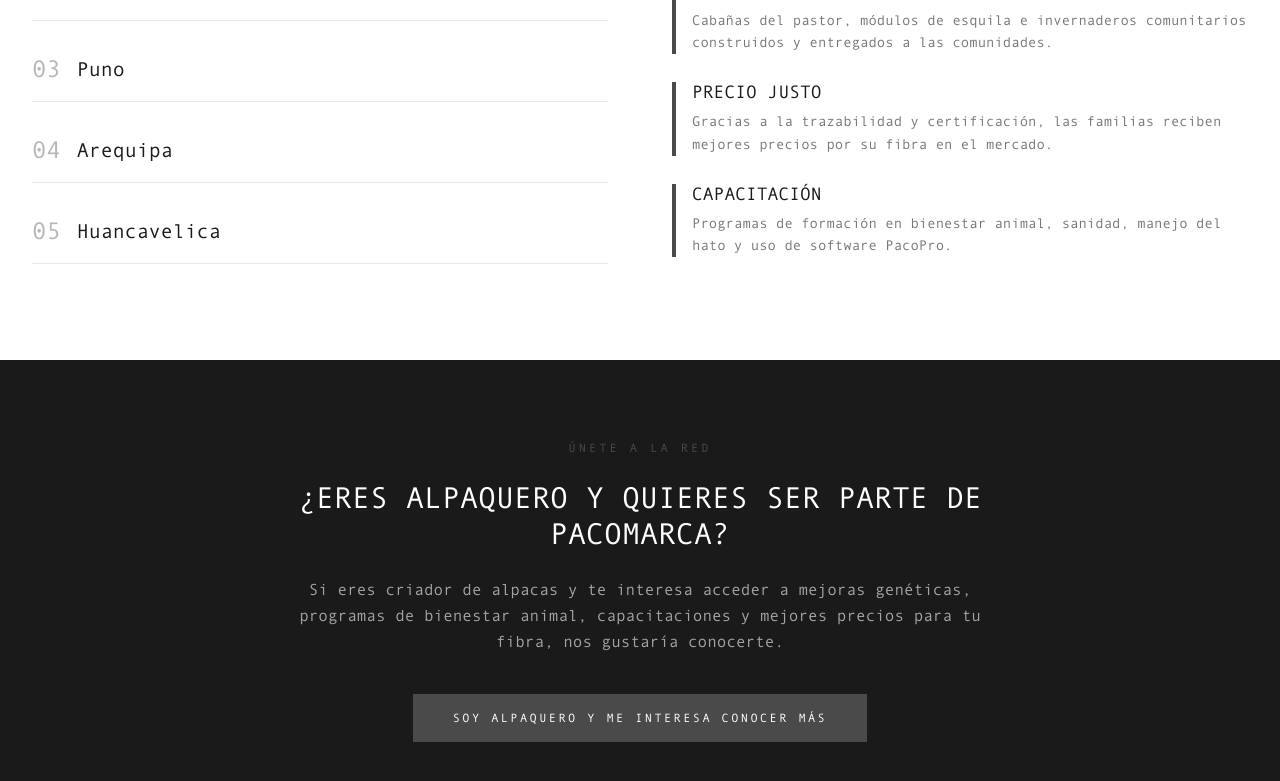
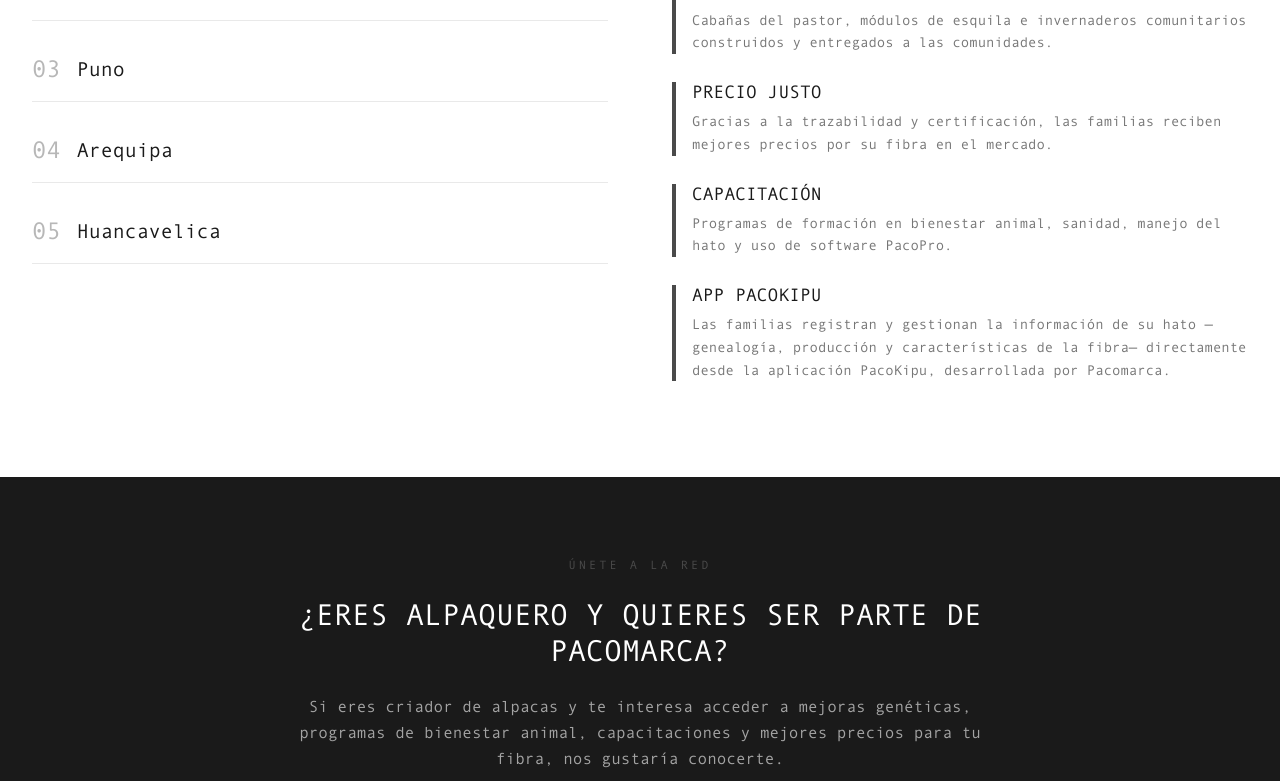
Before and after one commit to jpfernandezcenteno-max/Pacomarca, a Next.js app: page /ecosistema/alpaqueros in a window 1280 px wide. Shown: the part 2252-3033 px from the top of the page. Built offline with nearby package versions, Linux system fonts and the light colour scheme; a web font is replaced by a local one.

Commit message:
Alpaqueros: mencionar el uso de la app PacoKipu
Co-Authored-By: Claude Opus 4.8 <noreply@anthropic.com>

```diff
--- a/app/ecosistema/alpaqueros/page.tsx
+++ b/app/ecosistema/alpaqueros/page.tsx
@@ -114,6 +114,7 @@ export default function AlpaquerosPage() {
                 { title: 'Infraestructura', desc: 'Cabañas del pastor, módulos de esquila e invernaderos comunitarios construidos y entregados a las comunidades.' },
                 { title: 'Precio justo', desc: 'Gracias a la trazabilidad y certificación, las familias reciben mejores precios por su fibra en el mercado.' },
                 { title: 'Capacitación', desc: 'Programas de formación en bienestar animal, sanidad, manejo del hato y uso de software PacoPro.' },
+                { title: 'App PacoKipu', desc: 'Las familias registran y gestionan la información de su hato —genealogía, producción y características de la fibra— directamente desde la aplicación PacoKipu, desarrollada por Pacomarca.' },
               ].map((item) => (
                 <div key={item.title} className="flex gap-4">
                   <div className="w-1 bg-gold flex-shrink-0 mt-1" style={{ height: 'auto' }} />
```
